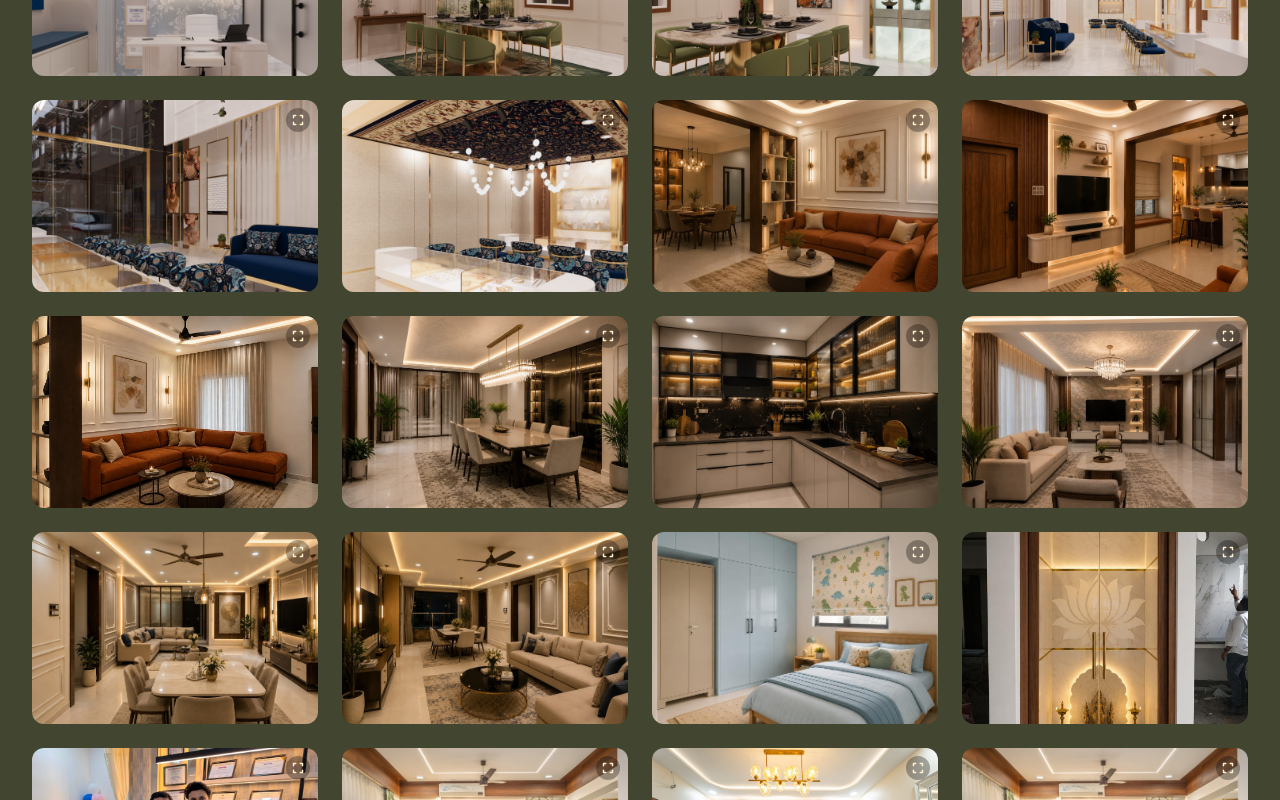
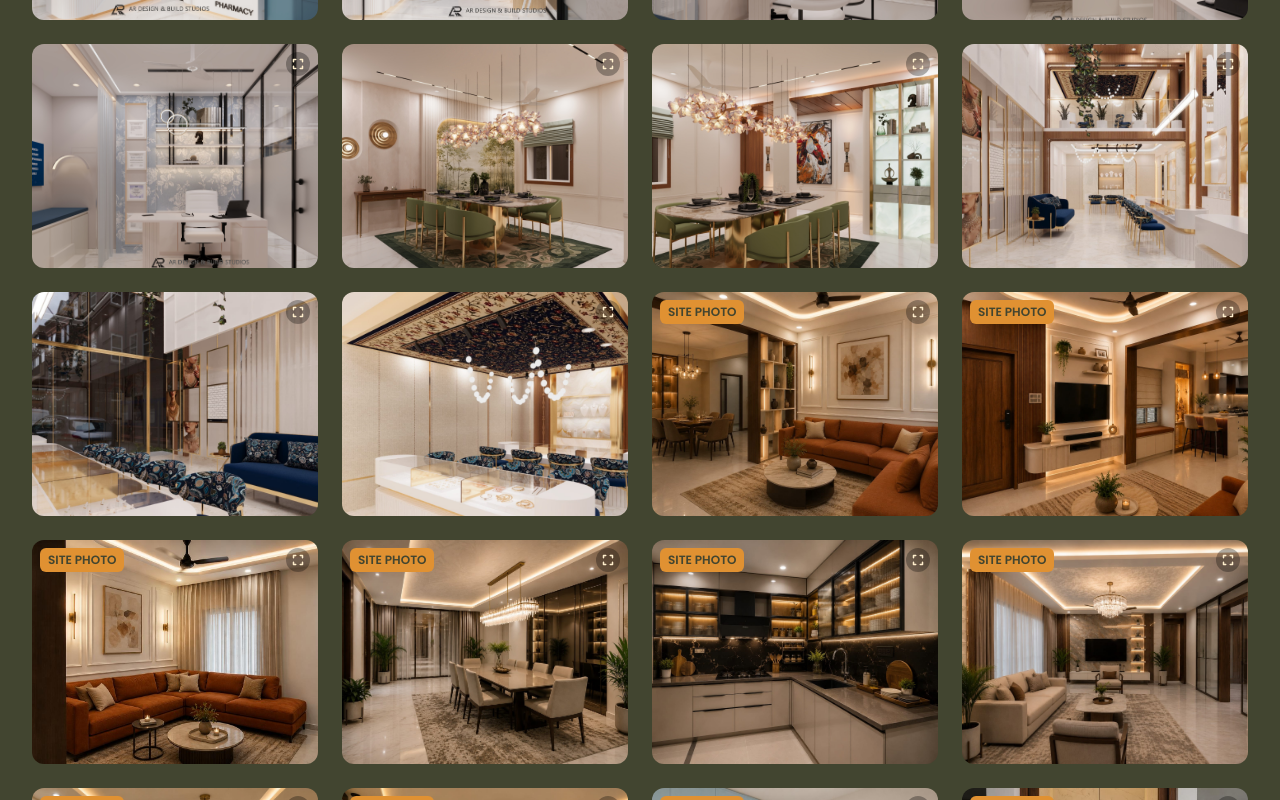
Before and after one commit to arzamansoori/ardesignbuild_website, a React (Vite) app: page /gallery in a window 1280 px wide. Shown: the part 1562-2362 px from the top of the page. Built offline with nearby package versions, Linux system fonts and the light colour scheme.

Commit message:
Add site photo tag

```diff
--- a/src/index.css
+++ b/src/index.css
@@ -67,6 +67,10 @@
   .tab-pill {
     @apply relative z-10 flex-1 px-5 py-2 rounded-full text-sm text-center transition-colors cursor-pointer;
   }
+
+  .badge {
+    @apply bg-accent text-surface text-xs font-semibold px-2 py-1 rounded-md;
+  }
 }
 
 @layer utilities {
--- a/src/pages/GalleryPage.jsx
+++ b/src/pages/GalleryPage.jsx
@@ -37,7 +37,7 @@ const GalleryPage = () => {
           </p>
         </div>
 
-        <div className="max-w-7xl mx-auto grid grid-cols-2 sm:grid-cols-3 lg:grid-cols-4 gap-4 sm:gap-6">
+        <div className="max-w-7xl mx-auto grid grid-cols-1 sm:grid-cols-2 md:grid-cols-3 lg:grid-cols-4 gap-4 sm:gap-6">
           {galleryMedia.map((item, index) => (
             <button
               key={index}
@@ -51,7 +51,7 @@ const GalleryPage = () => {
                   muted
                   playsInline
                   preload="metadata"
-                  className="w-full h-40 sm:h-48 object-cover img-hover-zoom"
+                  className="w-full h-48 sm:h-56 object-cover img-hover-zoom"
                 />
               ) : (
                 <img
@@ -61,8 +61,13 @@ const GalleryPage = () => {
                   loading={index < 8 ? "eager" : "lazy"}
                   fetchPriority={index === 0 ? "high" : "low"}
                   decoding="async"
-                  className="w-full h-40 sm:h-48 img-hover-zoom"
+                  className="w-full h-48 sm:h-56 img-hover-zoom"
                 />
+              )}
+              {item.delivered && (
+                <span className="badge absolute top-2 left-2">
+                  SITE PHOTO
+                </span>
               )}
               <span
                 className="absolute top-2 right-2 flex items-center justify-center w-6 h-6 rounded-full bg-black/30 text-cream"
--- a/src/pages/ProjectPage.jsx
+++ b/src/pages/ProjectPage.jsx
@@ -66,9 +66,7 @@ const ProjectPage = () => {
           <h1 className="heading-section flex items-center justify-center gap-3">
             {project.title}
             {project.upcoming && (
-              <span className="bg-accent text-surface text-xs font-semibold px-2 py-1 rounded-md align-middle">
-                UPCOMING
-              </span>
+              <span className="badge align-middle">UPCOMING</span>
             )}
           </h1>
           <p className="text-muted text-base md:text-lg">{project.desc}</p>
@@ -185,6 +183,9 @@ const ProjectPage = () => {
                       height={item.height}
                       className="w-full h-auto rounded-xl"
                     />
+                    <span className="badge absolute top-2 left-2">
+                      SITE PHOTO
+                    </span>
                     <span
                       className="absolute top-2 right-2 flex items-center justify-center w-6 h-6 rounded-full bg-black/30 text-cream"
                       aria-hidden="true"
--- a/src/services/gallery.js
+++ b/src/services/gallery.js
@@ -21,6 +21,7 @@ const deliveredImages = projects.flatMap((project) =>
     width: image.width,
     height: image.height,
     caption: image.caption,
+    delivered: true,
   }))
 );
 
@@ -32,6 +33,7 @@ const deliveredVideos = projects.flatMap((project) =>
           width: project.delivered.video.width,
           height: project.delivered.video.height,
           caption: project.delivered.video.caption,
+          delivered: true,
         },
       ]
     : []
```
